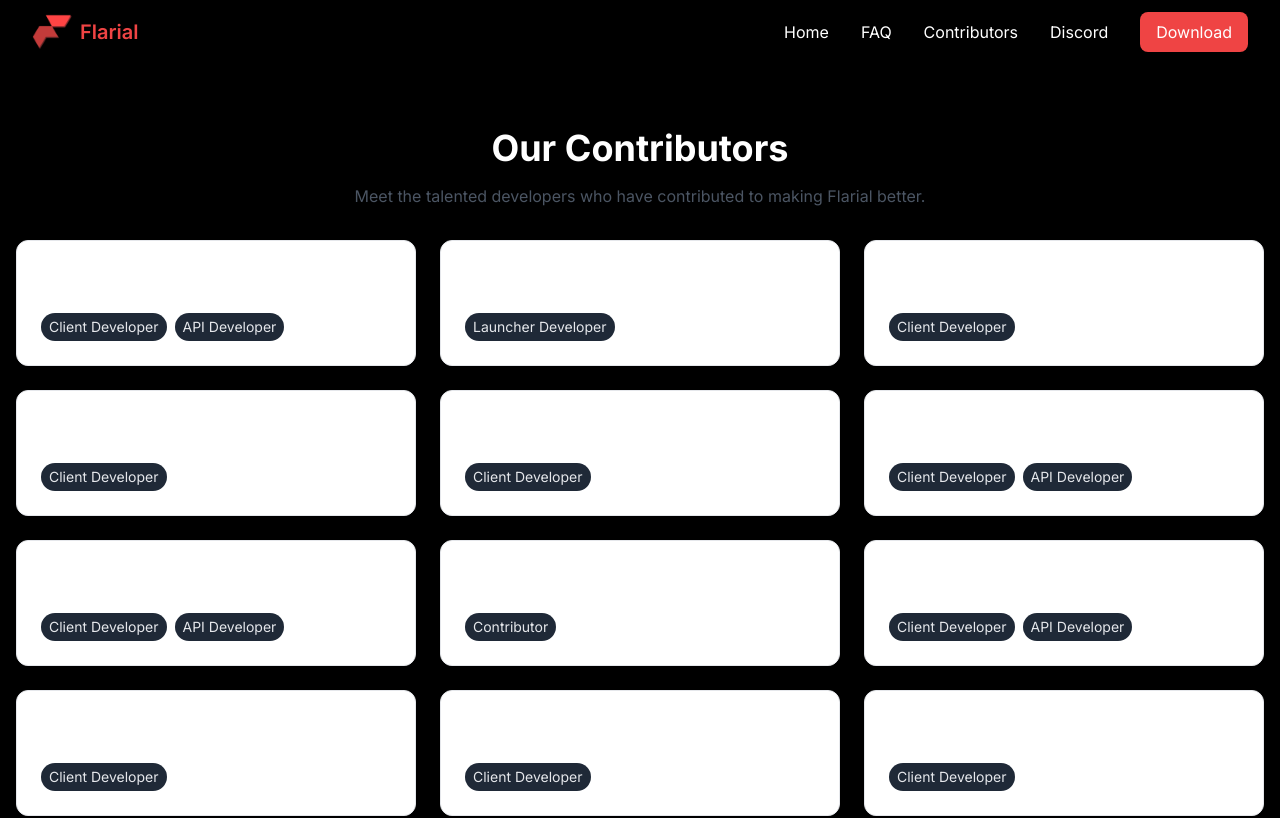
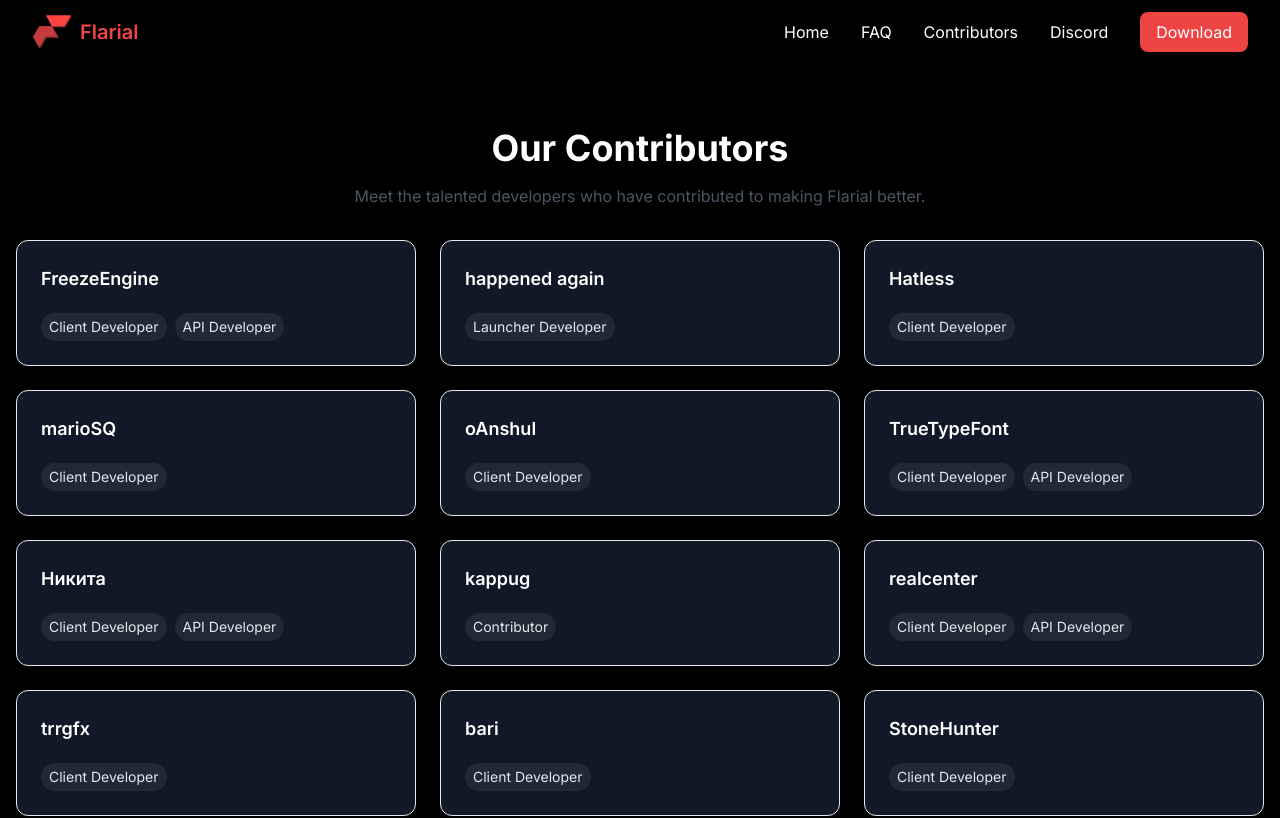
Before and after one commit to xStormyy/flarial-website, a Next.js app: page /contributors in a window 1280 px wide. Shown: the top 818 px of the page. Built offline with nearby package versions, Linux system fonts and the light colour scheme.

Commit message:
Enhance Card component with 'dark' variant and update ContributorCard to use it

```diff
--- a/src/components/ui/Card.tsx
+++ b/src/components/ui/Card.tsx
@@ -2,7 +2,7 @@
 
 export interface CardProps extends HTMLAttributes<HTMLDivElement> {
   children: ReactNode;
-  variant?: 'default' | 'hover';
+  variant?: 'default' | 'hover' | 'dark';
 }
 
 export function Card({
@@ -11,11 +11,12 @@
   className = '',
   ...props
 }: CardProps) {
-  const baseStyles = 'rounded-xl bg-surface p-6 border border-gray-200 dark:border-gray-800';
+  const baseStyles = 'rounded-xl p-6 border border-gray-200 dark:border-gray-800';
 
   const variants = {
-    default: '',
-    hover: 'transition-shadow duration-200 hover:shadow-lg',
+    default: 'bg-surface',
+    hover: 'bg-surface transition-shadow duration-200 hover:shadow-lg',
+    dark: 'bg-gray-900',
   };
 
   const combinedClassName = `${baseStyles} ${variants[variant]} ${className}`;
--- a/src/components/ui/ContributorCard.tsx
+++ b/src/components/ui/ContributorCard.tsx
@@ -7,7 +7,7 @@
 
 export function ContributorCard({ name, roles }: ContributorCardProps) {
   return (
-    <Card variant="hover" className="w-full bg-gray-900">
+    <Card variant="dark" className="w-full">
       <div className="flex flex-col gap-2">
         <h3 className="text-lg font-semibold text-white">{name}</h3>
         <div className="flex flex-wrap gap-2">
```
